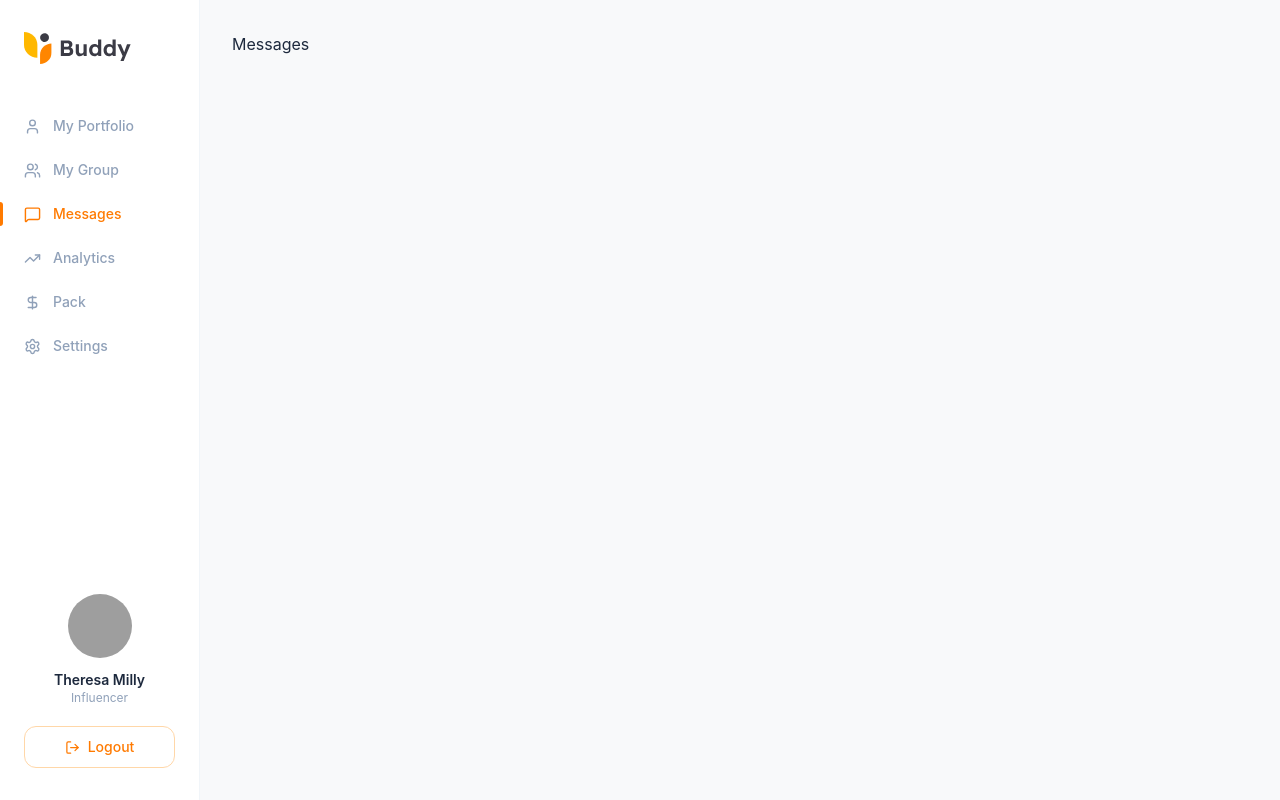
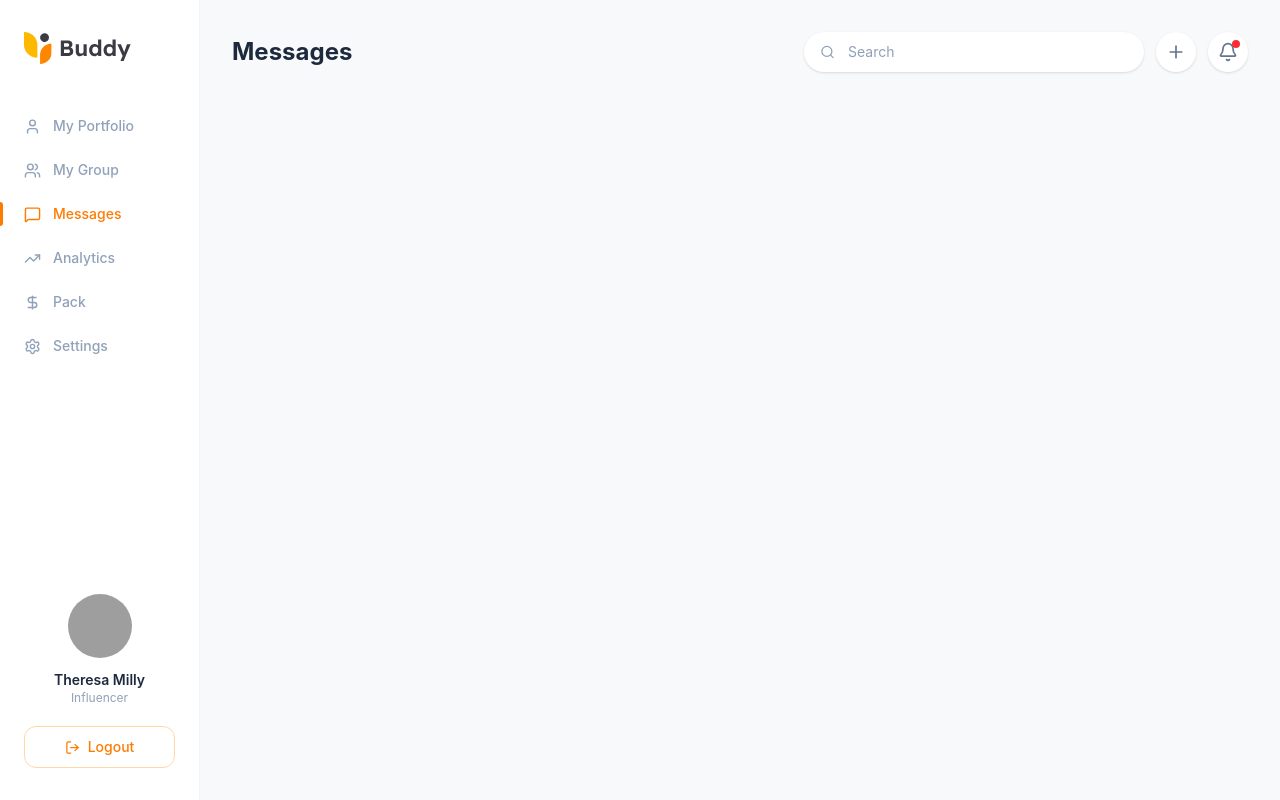
Before and after one commit to Rengkat/zojatech-assessment, a React (Vite) app: page /dashboard/messages in a window 1280 px wide. Built offline with nearby package versions, Linux system fonts and the light colour scheme; grey boxes are pictures that could not be loaded.

Commit message:
add: message page setup

```diff
--- a/src/pages/dashboard/Messages.tsx
+++ b/src/pages/dashboard/Messages.tsx
@@ -1,5 +1,19 @@
-const Messages = () => {
-  return <div>Messages</div>;
+import React, { useState } from "react";
+import { Search, Plus, Bell } from "lucide-react";
+import GlobalHeaderActions from "../../components/GlobalHeaderActions";
+
+const Messages: React.FC = () => {
+  const [activeId, setActiveId] = useState("lisa");
+
+  return (
+    <div className="flex flex-col flex-1">
+      <header className="flex justify-between items-center mb-6">
+        <h1 className="text-xl sm:text-2xl font-bold text-slate-800">Messages</h1>
+        <GlobalHeaderActions />
+      </header>
+      {/* Two-panel layout */}
+      <div className="flex gap-4 flex-1 min-h-0"></div>
+    </div>
+  );
 };
-
 export default Messages;
```
